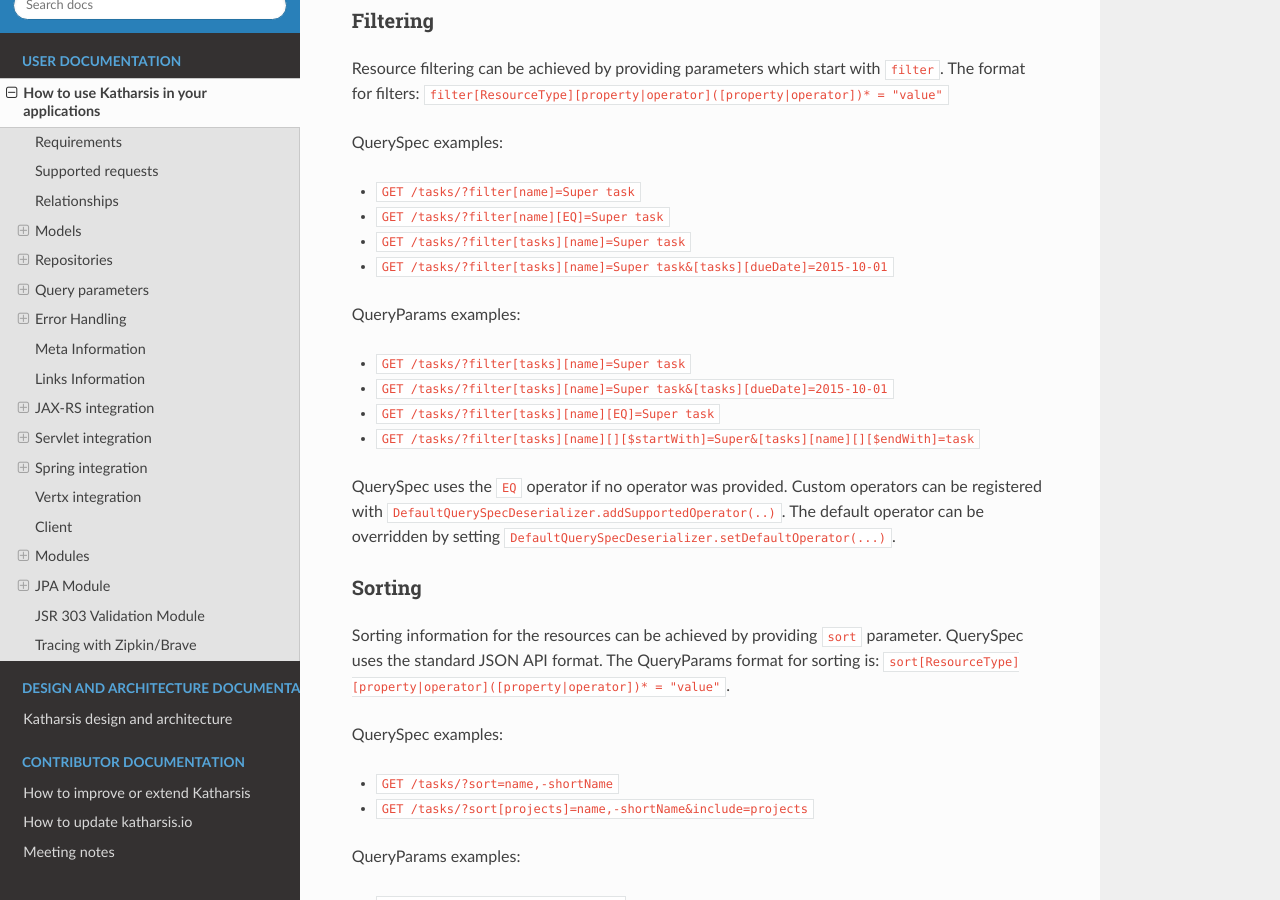
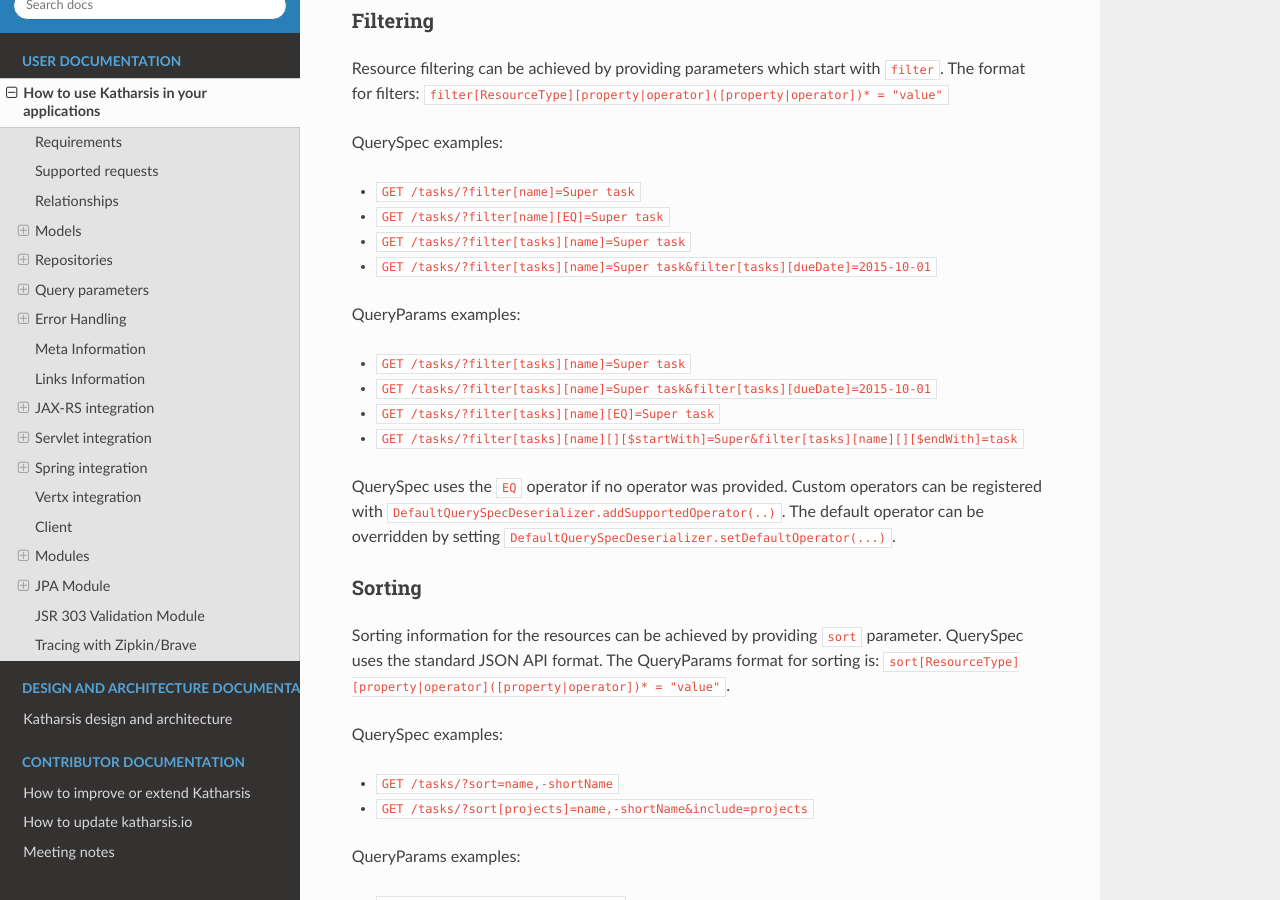
Before and after one commit to katharsis-project/katharsis-docs, a Sphinx documentation site: the page built from source/user-docs.rst, in a window 1280 px wide and 900 px high, scrolled down 15118 px. Built offline with Sphinx 7.4.7 and the Read the Docs theme 2.0.0, drawn with Linux system fonts in a browser that asks for light colours.

Commit message:
Update filtering section
Added filter prefix to each filter parameter.

```diff
--- a/source/user-docs.rst
+++ b/source/user-docs.rst
@@ -788,14 +788,14 @@
 * ``GET /tasks/?filter[name]=Super task``
 * ``GET /tasks/?filter[name][EQ]=Super task``
 * ``GET /tasks/?filter[tasks][name]=Super task``
-* ``GET /tasks/?filter[tasks][name]=Super task&[tasks][dueDate]=2015-10-01``
+* ``GET /tasks/?filter[tasks][name]=Super task&filter[tasks][dueDate]=2015-10-01``
 
 QueryParams examples:
 
 * ``GET /tasks/?filter[tasks][name]=Super task``
-* ``GET /tasks/?filter[tasks][name]=Super task&[tasks][dueDate]=2015-10-01``
+* ``GET /tasks/?filter[tasks][name]=Super task&filter[tasks][dueDate]=2015-10-01``
 * ``GET /tasks/?filter[tasks][name][EQ]=Super task``
-* ``GET /tasks/?filter[tasks][name][][$startWith]=Super&[tasks][name][][$endWith]=task``
+* ``GET /tasks/?filter[tasks][name][][$startWith]=Super&filter[tasks][name][][$endWith]=task``
 
 QuerySpec uses the ``EQ`` operator if no operator was provided. Custom operators can be registered
 with ``DefaultQuerySpecDeserializer.addSupportedOperator(..)``. The default operator can be
```
